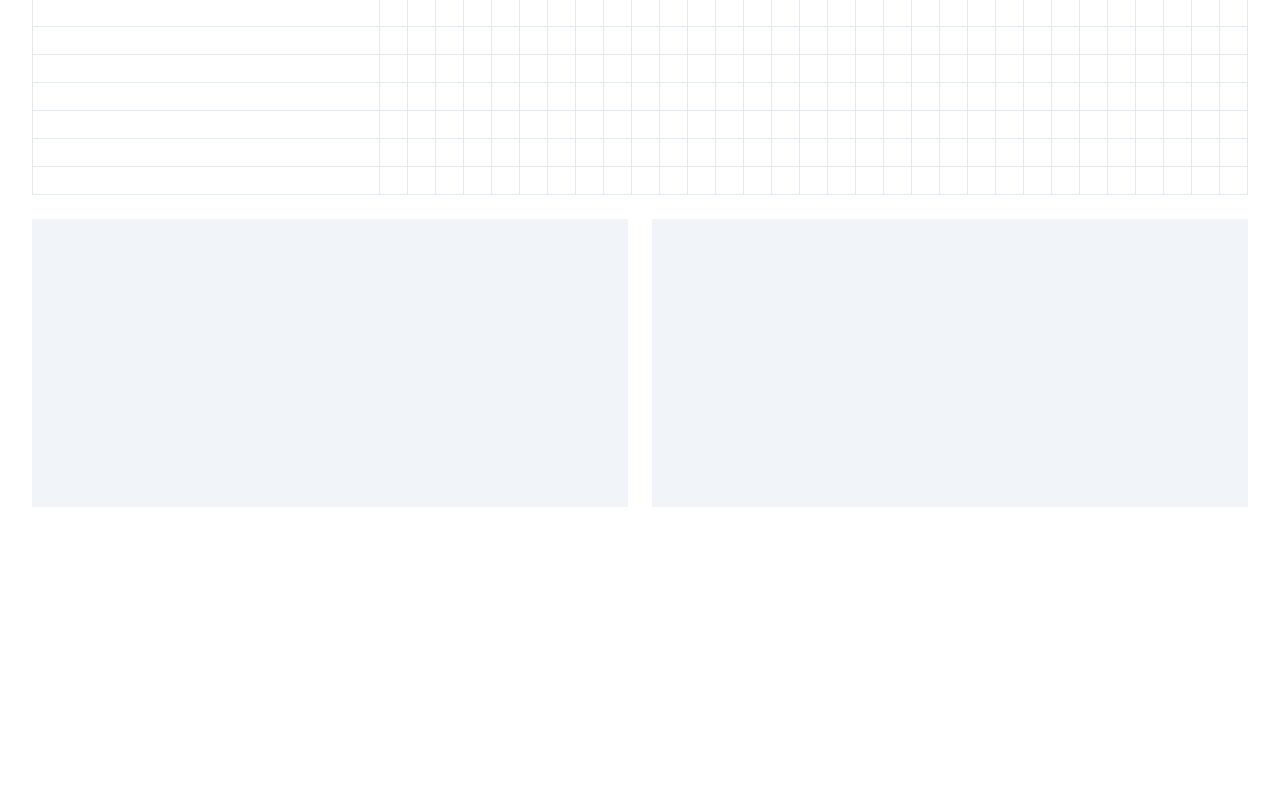
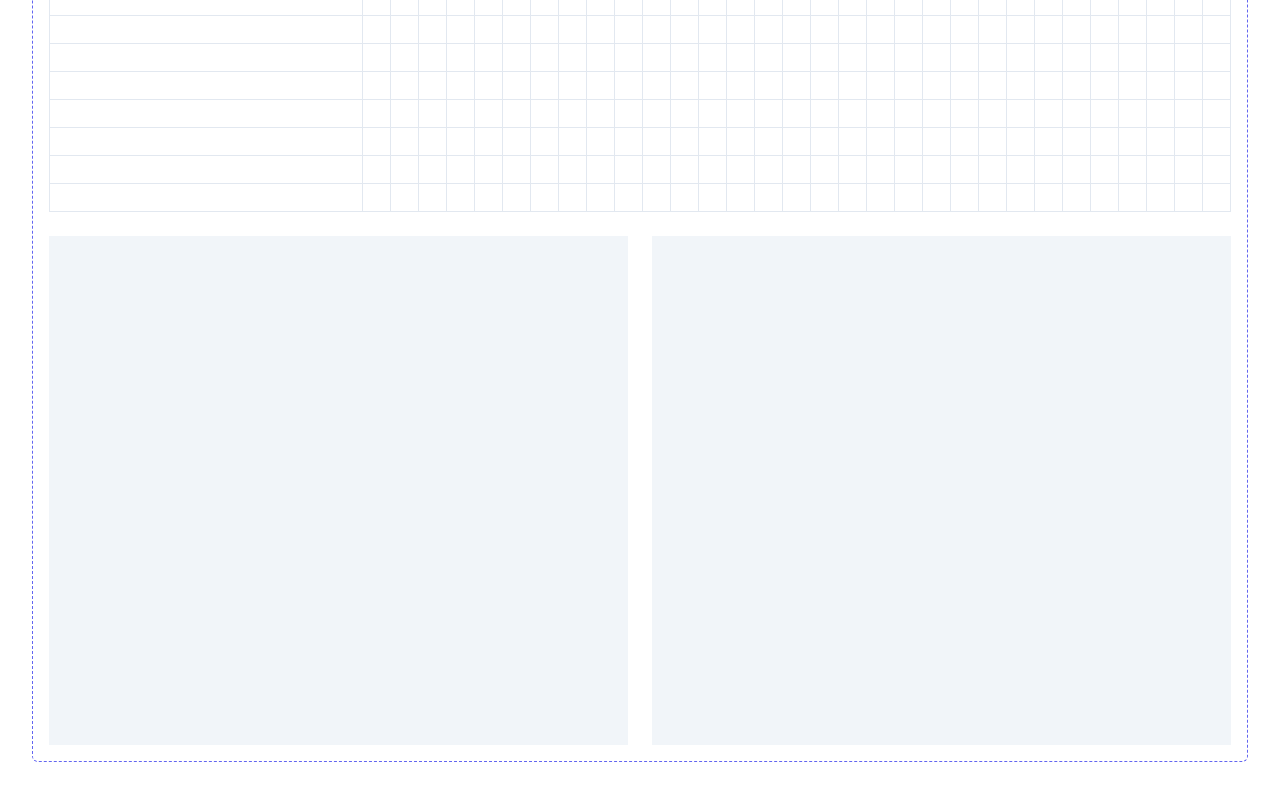
Before and after one commit to makaroni4/habit-tracker, a React (Vite) app: page / in a window 1280 px wide. Shown: the part 326-1126 px from the top of the page. Built offline with nearby package versions, Linux system fonts and the light colour scheme.

Commit message:
Added dashed line to show how a printed A4 paper will look like

```diff
--- a/src/App.tsx
+++ b/src/App.tsx
@@ -6,7 +6,9 @@
     <div className="screen:container p-8 print:p-0">
       <Settings className="mb-8" />
 
-      <HabitTracker />
+      <div className="screen:p-4 screen:border-[1px] border-dashed border-indigo-500 rounded-md">
+        <HabitTracker />
+      </div>
     </div>
   )
 }
--- a/src/components/HabitTracker.tsx
+++ b/src/components/HabitTracker.tsx
@@ -7,16 +7,16 @@
   const { writingSectionsEnabled } = useAppStore()
 
   return (
-    <div className="print:absolute top-0 left-0 h-screen max-h-screen print:overflow-hidden">
+    <div className="print:absolute top-0 left-0 screen:h-[842px] print:h-screen overflow-hidden">
       <div className="mb-6">
         <HabitTable />
       </div>
 
       { writingSectionsEnabled && (
         <div
-          className="grid grid-cols-2 gap-6 w-full h-full grid-flow-col	">
-          <GoalsSection className="w-full screen:max-h-72" />
-          <NotesSection className="w-full screen:max-h-72" />
+          className="grid grid-cols-2 gap-6 w-full h-full">
+          <GoalsSection className="w-full h-full" />
+          <NotesSection className="w-full h-full" />
         </div>
       )}
     </div>
```
